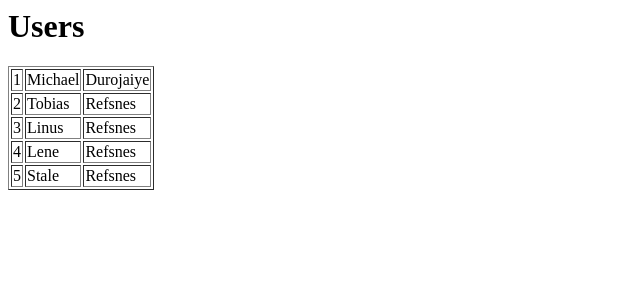
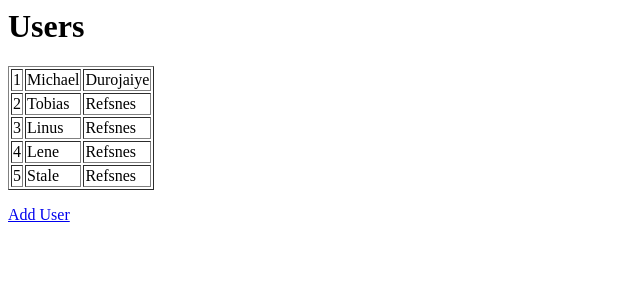
Before and after one commit to devchoplife/Django, a Django app: page /hello_world/ in a window 1280 px wide. Shown: the top 300 px of the page, without its empty margins (0-640 px from the left). Run offline with Django 4.2, Linux system fonts and the light colour scheme; data comes from the database, SQL or seed files in the repository.

Commit message:
Add new user templaqte

```diff
--- a/django_project/hello_world/templates/index.html
+++ b/django_project/hello_world/templates/index.html
@@ -9,3 +9,7 @@
   </tr>
   {% endfor %}
 </table>
+
+<p>
+  <a href = "add/">Add User</a>
+</p>
```
